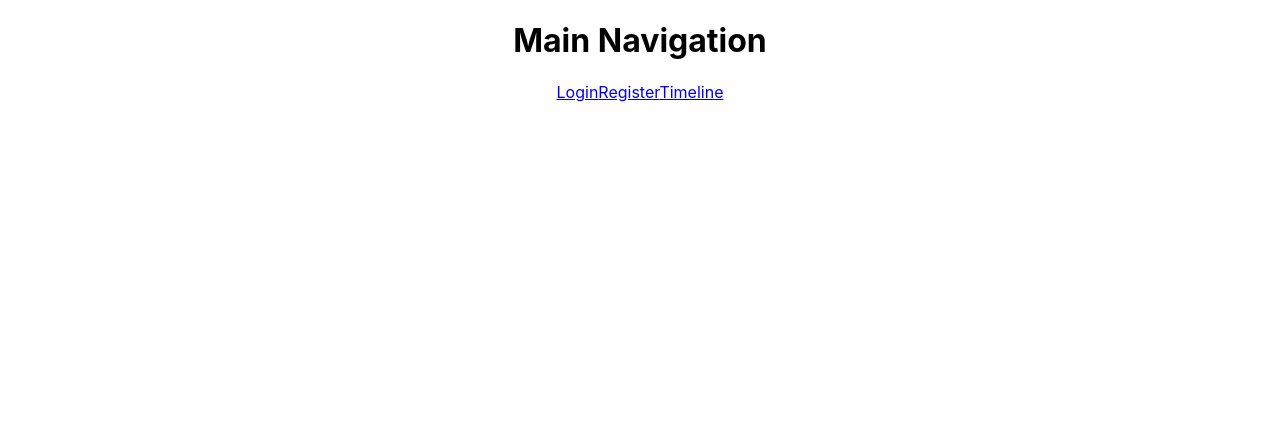
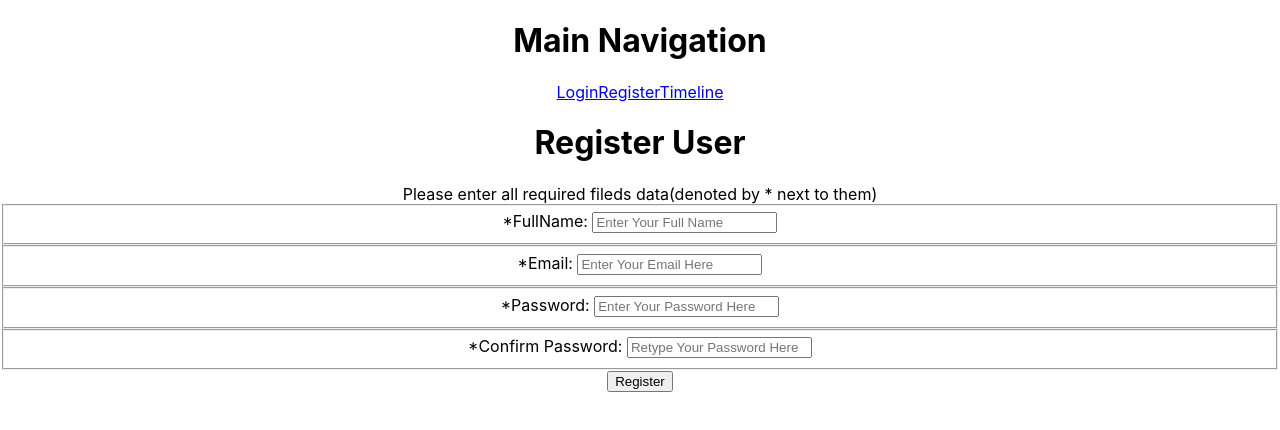
Before and after one commit to bappyasif/Intro-to-node-js, a React (Create React App) app in the folder client/: page /register in a window 1280 px wide. Shown: the top 430 px of the page. Built offline with nearby package versions, Linux system fonts and the light colour scheme.

Commit message:
user register form implemented

```diff
--- a/client/src/App.js
+++ b/client/src/App.js
@@ -3,6 +3,7 @@ import { BrowserRouter, Routes, Route } from "react-router-dom"
 import './App.css';
 import MainNavigation from './components/MainNavigation';
 import LoginForm from './components/routes/LoginForm';
+import RegisterUser from './components/routes/RegisterUser';
 
 const contexts = {
   baseUrl: "http://localhost:3000/"
@@ -18,6 +19,7 @@ function App() {
           <MainNavigation />
           <Routes>
             <Route path='/login' element={<LoginForm />} />
+            <Route path='/register' element={<RegisterUser />} />
           </Routes>
         </div>
       </BrowserRouter>
--- /dev/null
+++ b/client/src/components/routes/RegisterUser.js
@@ -0,0 +1,82 @@
+import React, { useContext, useState } from 'react'
+import { AppContexts } from '../../App';
+import { FieldsetElement, FormElement, InputElement, LabelElement, LegendElement, SubmitButton } from '../FormElements'
+import { H1Element, WrapperDiv } from '../GeneralElements'
+import ShowErrors from '../ShowErrors';
+import { sendDataToServer } from '../utils';
+
+function RegisterUser() {
+    let [errors, setErrors] = useState([]);
+    let [formData, setFormData] = useState({});
+
+    const enpoint = useContext(AppContexts)
+
+    let handleChange = (evt, elm) => setFormData(prev => ({ ...prev, [elm]: evt.target.value }))
+
+    let handleError = data => setErrors(data.errors)
+
+    let handleSubmit = evt => {
+        evt.preventDefault();
+        sendDataToServer(enpoint.baseUrl+"register", formData, handleError)
+    }
+
+    let renderFieldsets = () => createFormWithThese.map(data => <RenderFieldset key={data.id} data={data} handleChange={handleChange} />)
+
+    return (
+        <WrapperDiv className={"register-user"}>
+            <H1Element value={"Register User"} />
+
+            {errors.length ? <ShowErrors errors={errors} /> : null}
+
+            <FormElement handleSubmit={handleSubmit}>
+                <LegendElement text={"Please enter all required fileds data(denoted by * next to them)"} />
+                {renderFieldsets()}
+                <SubmitButton text={"Register"} />
+            </FormElement>
+        </WrapperDiv>
+    )
+}
+
+let RenderFieldset = ({ data, handleChange }) => {
+    let { id, labelText, type, placeholder, required } = { ...data }
+
+    return (
+        <FieldsetElement>
+            <LabelElement forVal={id} text={labelText} />
+            <InputElement id={id} name={id} type={type} text={placeholder} required={required} handleChange={handleChange} />
+        </FieldsetElement>
+    )
+}
+
+let createFormWithThese = [
+    {
+        id: "fullname",
+        labelText: "*FullName: ",
+        type: "text",
+        placeholder: "Enter Your Full Name",
+        required: true
+    },
+    {
+        id: "email",
+        labelText: "*Email: ",
+        type: "email",
+        placeholder: "Enter Your Email Here",
+        required: true
+    },
+    {
+        id: "password",
+        labelText: "*Password: ",
+        type: "password",
+        placeholder: "Enter Your Password Here",
+        required: true
+    },
+    {
+        id: "confirm",
+        labelText: "*Confirm Password: ",
+        type: "password",
+        placeholder: "Retype Your Password Here",
+        required: true
+    }
+]
+
+export default RegisterUser
```
